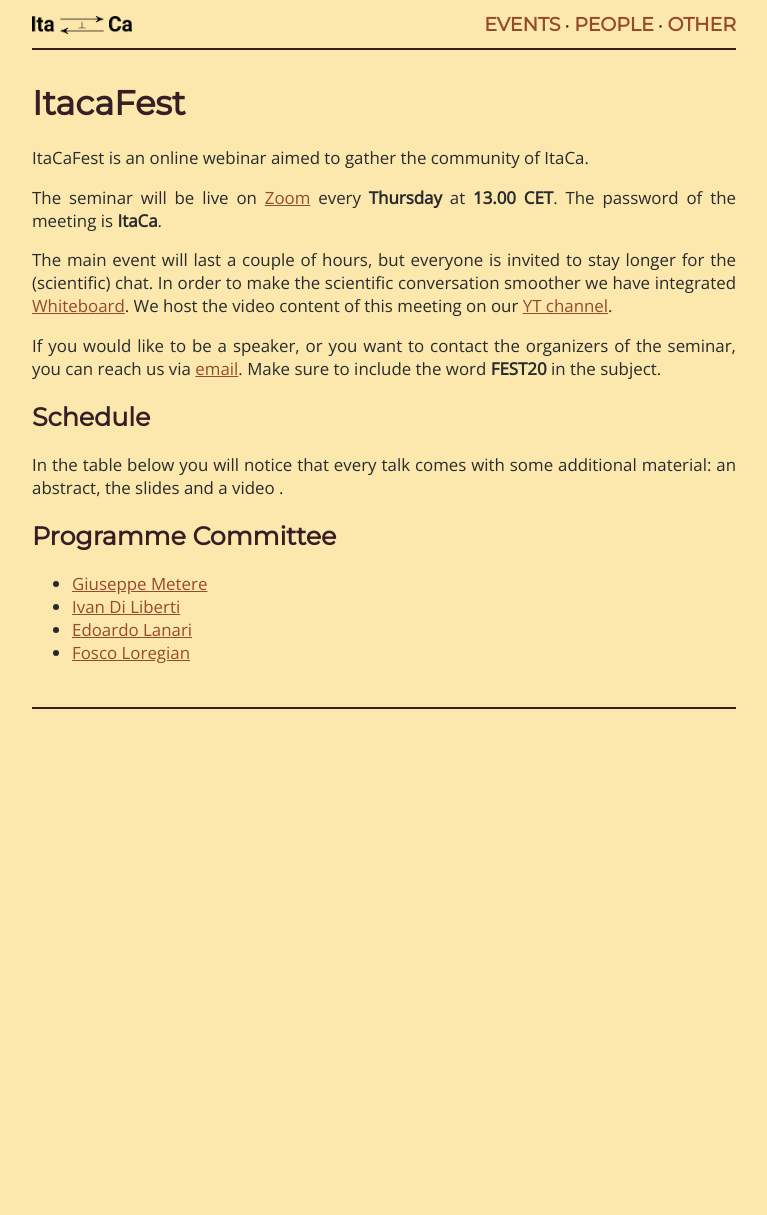
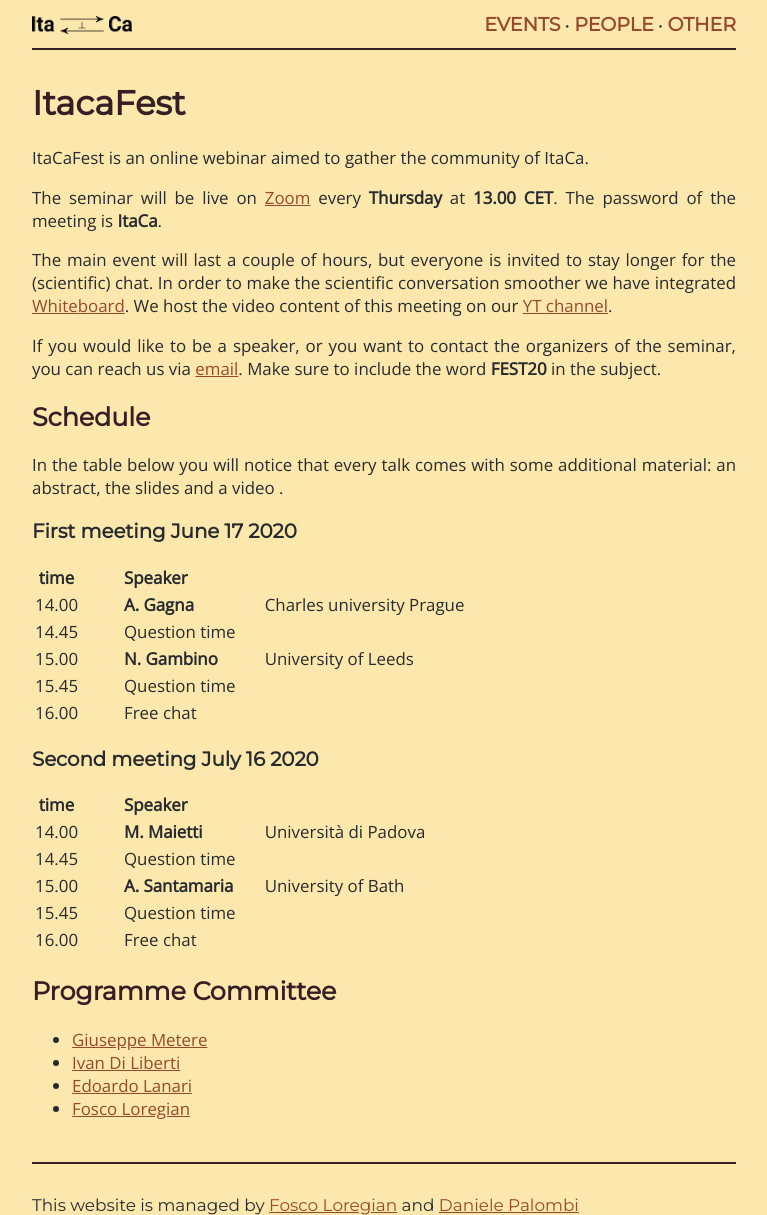
Before and after one commit to Progetto-ItaCa/Progetto-ItaCa.github.io, a Jekyll site: the page built from pages/fest.md, in a window 1280 px wide. Shown: the whole page, without its empty margins (256-1023 px from the left). Built offline with Jekyll 4.4.1, drawn with Linux system fonts in a browser that asks for light colours; our own code applies the rules of GitHub Pages for plain Markdown files; before the commit the page ends 900 px from its top, so only the background shows below that.

Commit message:
update w/ itacafest datetime

```diff
--- a/_layouts/default.html
+++ b/_layouts/default.html
@@ -50,4 +50,6 @@
 
 <!-- <p style="margin-bottom:3cm;" ></p> -->
  <header></header>
+
+This website is managed by <a href="https://tetrapharmakon.github.io">Fosco Loregian</a> and <a href="https://dpl0a.github.io">Daniele Palombi</a>
 </html>
--- a/pages/fest.md
+++ b/pages/fest.md
@@ -18,23 +18,25 @@ If you would like to be a speaker, or you want to contact the organizers of the
 In the table below you will notice that every talk comes with some additional material: an abstract, the slides and a video .
 
 
-<!-- ### First meeting (17?24? Giugno)
-| time  ||||||               |
-|:-----:||||||---------------|
-| 14.00 |||||| Gambino  	 |
-| 14.45 |||||| Question time |
-| 15.00 |||||| Gagna         |
-| 15.45 |||||| Question time |
-| 16.00 |||||| Free chat     |
+### First meeting June 17 2020
 
-### Second meeting (15?22? Luglio)
-| time  ||||||               |
-|:-----:||||||---------------|
-| 14.00 |||||| Maietti	     |
-| 14.45 |||||| Question time |
-| 15.00 |||||| Santamaria    |
-| 15.45 |||||| Question time |
-| 16.00 |||||| Free chat     | -->
+| time  ||||||  Speaker       ||||
+|:-----:||||||----------------||||---------------------------|
+| 14.00 |||||| **A. Gagna**   |||| Charles university Prague |
+| 14.45 |||||| Question time  ||||                           |
+| 15.00 |||||| **N. Gambino** |||| University of Leeds       |
+| 15.45 |||||| Question time  ||||                           |
+| 16.00 |||||| Free chat      ||||                           |
+
+### Second meeting July 16 2020
+
+| time  ||||||  Speaker          ||||                      |
+|:-----:||||||-------------------||||----------------------|
+| 14.00 |||||| **M. Maietti**	   |||| Università di Padova |
+| 14.45 |||||| Question time     ||||                      |
+| 15.00 |||||| **A. Santamaria** |||| University of Bath   |
+| 15.45 |||||| Question time     ||||                      |
+| 16.00 |||||| Free chat         ||||                      |
 
 
 
```
Also changed, not shown: pages/name.md (+2 -8 lines), index.md (line endings or trailing spaces), 5 other files.
